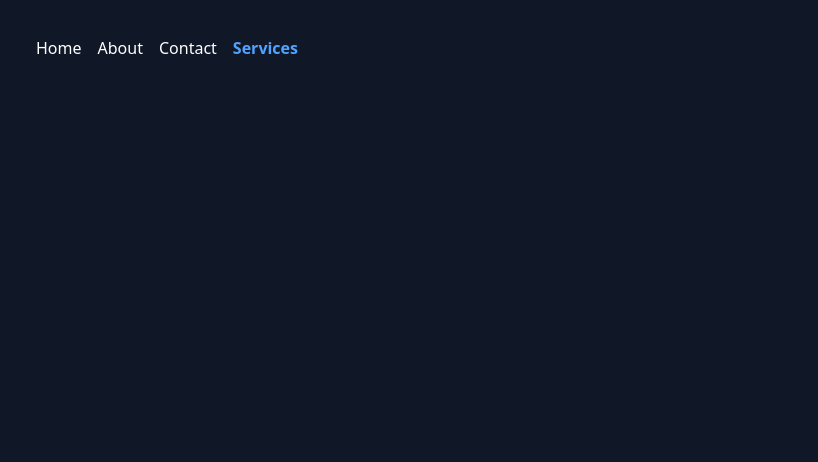
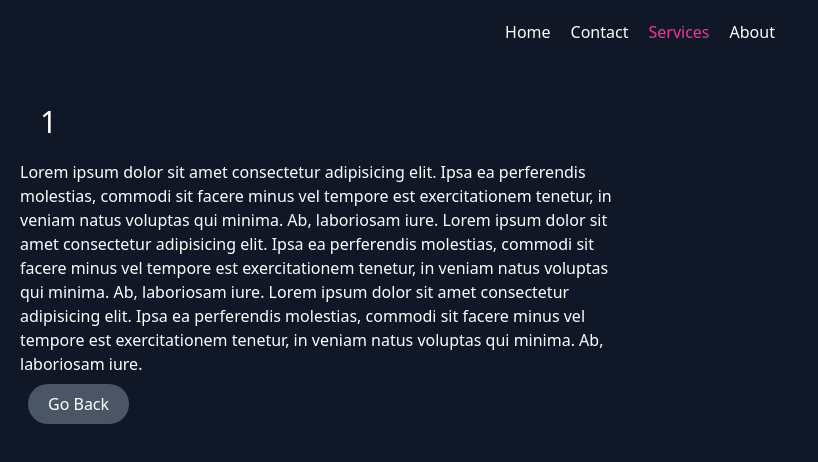
Before and after one commit to strictlyManish/New-Series, a React (Vite) app in the folder Day 01/: page /service/details/1 in a window 1280 px wide. Shown: the top 462 px of the page, without its empty margins (0-818 px from the left). Built offline with nearby package versions, Linux system fonts and the light colour scheme.

Commit message:
Routing | Dynamic-routing

```diff
--- a/Day 01/package.json
+++ b/Day 01/package.json
@@ -16,6 +16,7 @@
     "react-hook-form": "^7.63.0",
     "react-router-dom": "^7.9.2",
     "react-toastify": "^11.0.5",
+    "sass": "^1.93.2",
     "tailwindcss": "^4.1.13"
   },
   "devDependencies": {
--- a/Day 01/src/App.jsx
+++ b/Day 01/src/App.jsx
@@ -1,9 +1,13 @@
 import Navigation from "./components/Navigation";
+import Mainroutes from "./routes/Mainroutes"
+
+
 
 function App() {
   return (
-    <div className="h-screen w-screen bg-gray-900 text-white p-5">
+    <div className="h-screen w-screen bg-gray-900 text-white">
       <Navigation/>
+      <Mainroutes/>
     </div>
   );
 }
--- a/Day 01/src/components/Navigation.jsx
+++ b/Day 01/src/components/Navigation.jsx
@@ -2,42 +2,29 @@ import { NavLink } from "react-router-dom";
 
 function Navigation() {
   return (
-    <nav className="flex gap-4 p-4 bg-gray-900 text-white">
-      <NavLink
-        to="/"
-        className={({ isActive }) =>
-          isActive ? "text-blue-400 font-bold" : "text-white"
-        }
-      >
+    <div className="flex gap-5 justify-center py-5">
+      <NavLink to="/" className={(e) => (e.isActive ? "text-pink-500" : "")}>
         Home
       </NavLink>
-
-      <NavLink
-        to="/about"
-        className={({ isActive }) =>
-          isActive ? "text-blue-400 font-bold" : "text-white"
-        }
-      >
-        About
-      </NavLink>
-
       <NavLink
         to="/contact"
-        className={({ isActive }) =>
-          isActive ? "text-blue-400 font-bold" : "text-white"
-        }
+        className={(e) => (e.isActive ? "text-pink-500" : "")}
       >
         Contact
       </NavLink>
       <NavLink
         to="/service"
-        className={({ isActive }) =>
-          isActive ? "text-blue-400 font-bold" : "text-white"
-        }
+        className={(e) => (e.isActive ? "text-pink-500" : "")}
       >
         Services
       </NavLink>
-    </nav>
+      <NavLink
+        to="/about"
+        className={(e) => (e.isActive ? "text-pink-500" : "")}
+      >
+        About
+      </NavLink>
+    </div>
   );
 }
 
--- /dev/null
+++ b/Day 01/src/components/ProductDetails.jsx
@@ -0,0 +1,40 @@
+import React from "react";
+import { useNavigate, useParams } from "react-router-dom";
+
+function ProductDetails() {
+  const navigate = useNavigate();
+
+  const param = useParams();
+
+
+
+
+
+  return (
+    <div className="p-5 w-[50vw]">
+      <h1 className="text-3xl p-5">{param.fruit}</h1>
+      <div className="flex flex-col gap-5">
+        <p>
+          Lorem ipsum dolor sit amet consectetur adipisicing elit. Ipsa ea
+          perferendis molestias, commodi sit facere minus vel tempore est
+          exercitationem tenetur, in veniam natus voluptas qui minima. Ab,
+          laboriosam iure. Lorem ipsum dolor sit amet consectetur adipisicing
+          elit. Ipsa ea perferendis molestias, commodi sit facere minus vel
+          tempore est exercitationem tenetur, in veniam natus voluptas qui
+          minima. Ab, laboriosam iure. Lorem ipsum dolor sit amet consectetur
+          adipisicing elit. Ipsa ea perferendis molestias, commodi sit facere
+          minus vel tempore est exercitationem tenetur, in veniam natus voluptas
+          qui minima. Ab, laboriosam iure.
+        </p>
+      </div>
+      <button
+        onClick={() => navigate("/service")}
+        className="px-5 bg-gray-600 m-2 rounded-full py-2 active:scale-95 cursor-pointer"
+      >
+        Go Back
+      </button>
+    </div>
+  );
+}
+
+export default ProductDetails;
--- a/Day 01/src/index.css
+++ b/Day 01/src/index.css
@@ -30,3 +30,10 @@
     scrollbar-color: #888 #26262600;
     /* thumb color, track color */
 }
+
+.box{
+    padding: 10px;
+    width: 25vw;
+    background-color: rgba(128, 128, 128, 0.156);
+    border-radius: 12px;
+}
--- a/Day 01/src/main.jsx
+++ b/Day 01/src/main.jsx
@@ -1,6 +1,6 @@
 import { StrictMode } from "react";
 import { createRoot } from "react-dom/client";
-import "./index.css";
+import './index.css'
 import App from "./App.jsx";
 import { ToastContainer } from "react-toastify";
 import { BrowserRouter } from "react-router-dom";
--- a/Day 01/src/pages/Services.jsx
+++ b/Day 01/src/pages/Services.jsx
@@ -1,9 +1,41 @@
-import React from 'react'
+import '../index.css'
+import {useNavigate} from "react-router-dom";
+function Services() {
 
-function Services() {
+
+  const navigate = useNavigate()
+
   return (
-    <div>Services</div>
-  )
+    <div>
+      <h1 className="text-5xl px-5">Services Section</h1>
+      <div className="container flex flex-col gap-6 mt-6 px-5">
+        <div className="box">
+          <h1>Orange</h1>
+          <p className='text-[12px] font-semibold'>
+            Lorem, ipsum dolor sit amet consectetur adipisicing elit. Optio
+            iusto rem sed deleniti
+          </p>
+          <button onClick={()=>navigate(`/service/details/${'Orange'}`)} className='px-5 bg-gray-600 m-2 rounded-full py-2 active:scale-95 cursor-pointer'>See details</button>
+        </div>
+        <div className="box ">
+          <h1>Apple</h1>
+          <p className='text-[12px] font-semibold'>
+            Lorem, ipsum dolor sit amet consectetur adipisicing elit. Optio
+            iusto rem sed deleniti
+          </p>
+       <button onClick={()=>navigate(`/service/details/${'Apple'}`)} className='px-5 bg-gray-600 m-2  rounded-full py-2 active:scale-95 cursor-pointer'>See details</button>
+        </div>
+        <div className="box">
+          <h1>Mango</h1>
+          <p className='text-[12px] font-semibold'>
+            Lorem, ipsum dolor sit amet consectetur adipisicing elit. Optio
+            iusto rem sed deleniti
+          </p>
+          <button onClick={()=>navigate(`/service/details/${'Mango'}`)} className='px-5 bg-gray-600 m-2 rounded-full py-2 active:scale-95 cursor-pointer'>See details</button>
+        </div>
+      </div>
+    </div>
+  );
 }
 
-export default Services
+export default Services;
--- a/Day 01/src/routes/Mainroutes.jsx
+++ b/Day 01/src/routes/Mainroutes.jsx
@@ -3,6 +3,7 @@ import Home from "../pages/Home";
 import About from "../pages/About";
 import Contact from "../pages/Contact";
 import Service from "../pages/Services";
+import ProductDetails from "../components/ProductDetails"
 
 function Mainroutes() {
   return (
@@ -11,6 +12,7 @@ function Mainroutes() {
       <Route path="/about" element={<About />} />
       <Route path="/contact" element={<Contact />} />
       <Route path="/service" element={<Service />} />
+      <Route path="/service/details/:fruit" element={<ProductDetails />} />
     </Routes>
   );
 }
```
Also changed, not shown: 1 other file (tests, documents, lock files or other folders).
